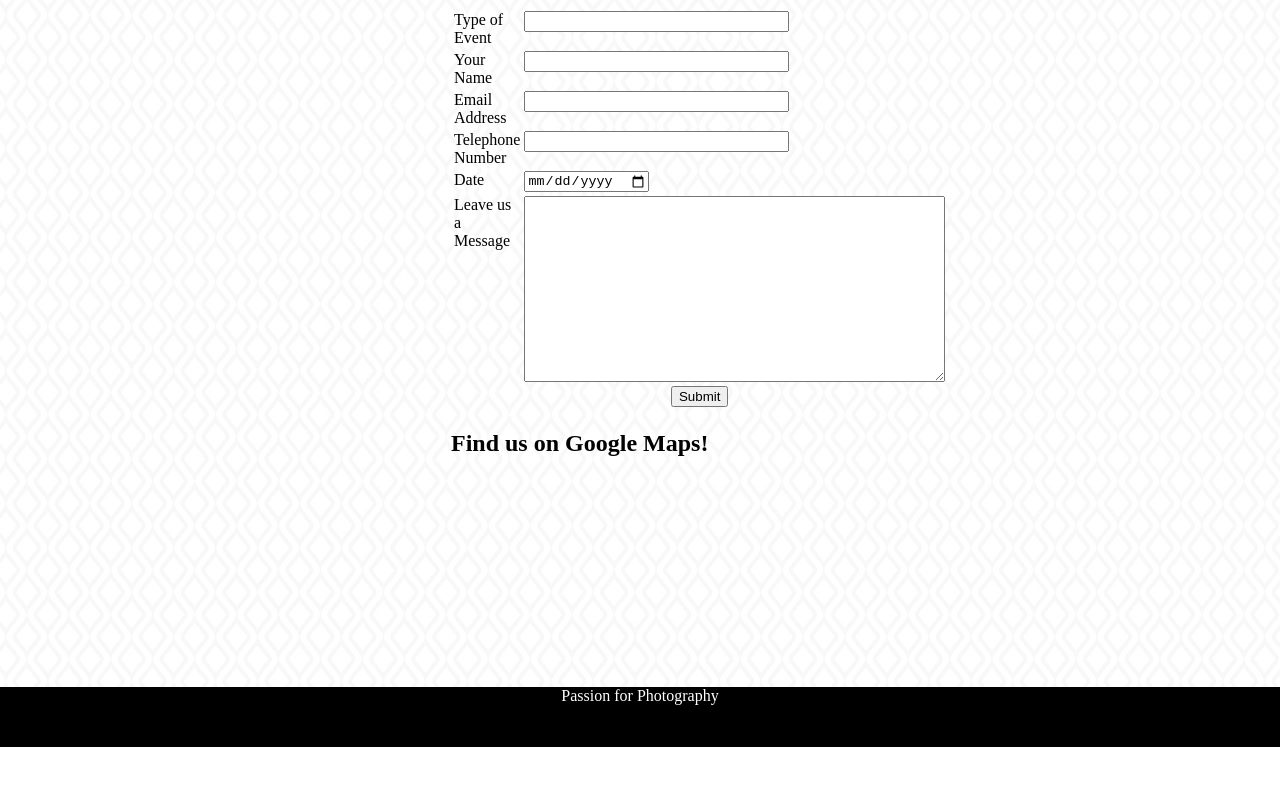
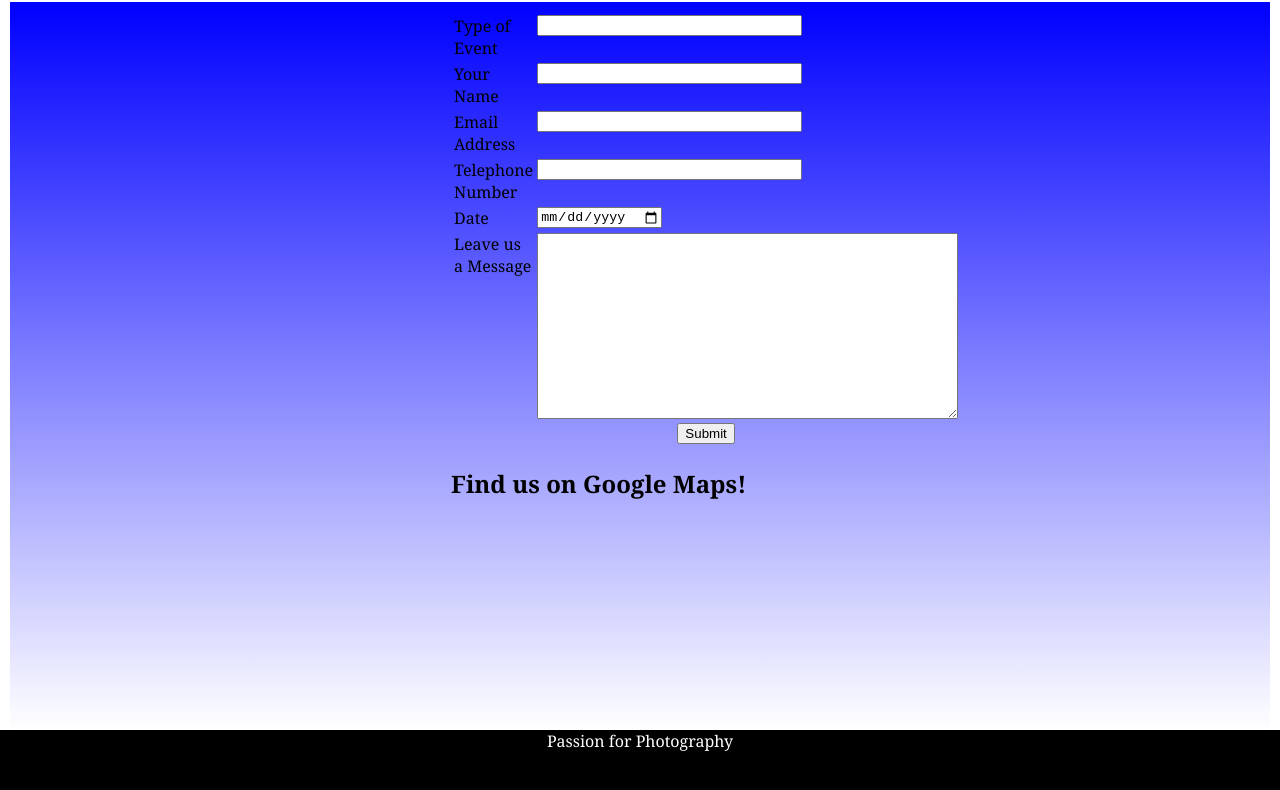
Before and after one commit to johnhgriffin/johnhgriffin.github.io, a plain HTML site: page contactus.html in a window 1280 px wide. Shown: the part 122-912 px from the top of the page. Before the commit the page ends 869 px from the top, so only its background shows below. Drawn offline with Linux system fonts and the light colour scheme; some packages are replaced by stand-ins of ours.

Commit message:
submit version

```diff
--- a/contactus.html
+++ b/contactus.html
@@ -27,7 +27,9 @@
 
    <div id="body">
 
-<body background="images/Elegant_Background-7.jpg">
+<!-- <body background="images/Elegant_Background-7.jpg"> -->
+
+<div class="gradient">
 
 
 
@@ -106,7 +108,7 @@
 			  function initMap() {
 				var mapDiv = document.getElementById('map');
 				var map = new google.maps.Map(mapDiv, {
-					center: {lat: 53.34928600000001, lng: -6.26114819999998},
+					center: {lat: 53.4054841, lng: -6.378681400000005},
 					zoom: 8 <!-- the higher the number, the closer to the co-ordinates the map will be when the page loads. zoom: 1 would be a picture of Ireland, 4 would be dublin. -->
 				});
 			  }
@@ -120,6 +122,7 @@
 </div>
 
 	</div>
+	</div>
 		<div id="footer">Passion for Photography</div>
 		</div>
 
--- a/style.css
+++ b/style.css
@@ -3,6 +3,7 @@
    margin:0;
    padding:0;
    height:100%;
+	font-family: Georgia;
 }
 #container {
    min-height:100%;
@@ -26,7 +27,7 @@
 	font-size:medium;
     text-align:center;
 
-   }
+}
 /* ========================================================================= */
 /* ========================================================================= */
 
@@ -159,7 +160,10 @@
 
 }
 
-
+.gradient {
+	  background-color: white;
+	  background-image: linear-gradient(blue, white);
+}
 
 
 
```
Also changed, not shown: aboutus.html (+1 -1 lines).
